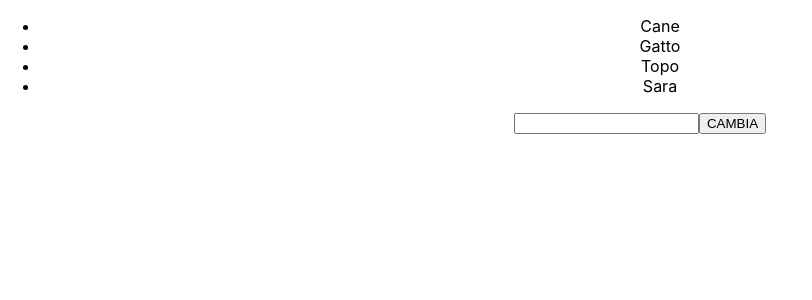
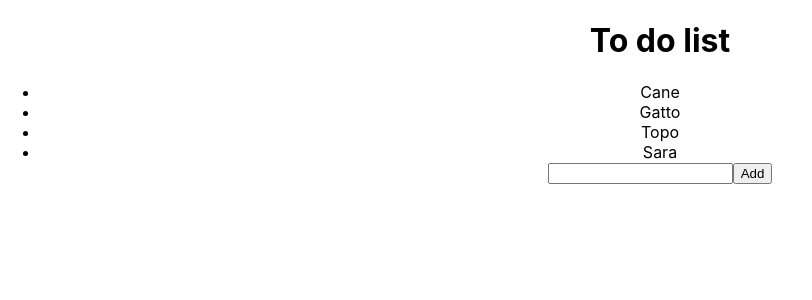
Before and after one commit to Underscore2/EserciziReact, a React (Create React App) app in the folder esercizio/: page / in a window 1280 px wide. Shown: the top 300 px of the page, without its empty margins (0-812 px from the left). Built offline with nearby package versions, Linux system fonts and the light colour scheme.

Commit message:
Lists - 02 Done

```diff
--- a/esercizio/src/TodoList.js
+++ b/esercizio/src/TodoList.js
@@ -1,40 +1,45 @@
-import React, { createRef } from 'react';
+import React from 'react'
 
-class Todolist extends React.Component {
-    inpt = createRef
+
+class TodoList extends React.Component {
+
     state = {
-        item: [
-            'Cane', 'Gatto', 'Topo', 'Sara'
-        ],
-        addItems: ''
+        todos: ['Cane', 'Gatto', 'Topo', 'Sara'],
+        value: ''
     }
 
-    eventHandler = (event) => {
+    inputSaver = (event) => this.setState({ value: event.target.value });
+    dataPusher = (event) => {
+        this.setState((state) => {
 
-        this.setState((state) => {
-            console.log(state.addItems)
-            return { addItems: state.addItems = event.target.value }
-        })
-    }
+            return {
+                todos: state.todos.concat(this.state.value),
+                value: state.value=''
 
-    eventSaver = () => {
-        this.setState((state) => {
-            console.log(this.state.addItems)
-            console.log(this.state.item)
-            return { item: state.item.concat(this.state.addItems) }
+
+            }
         })
     }
 
 
     render() {
         return (
-            <div>
-                <ul>{this.state.item.map((item, index) => (<li key={index}>{item}</li>))}</ul>
-
-                <input type="text" value={this.state.addItems} onChange={this.eventHandler} />
-                <button onClick={this.eventSaver}>CAMBIA</button>
-            </div>
+            <>
+                <ul>
+                    <h1>To do list</h1>
+                    {this.state.todos.map((todo, index) => {
+                        return (
+                            <li key={index}>{todo}</li>
+                        )
+                    })}
+                    <input type="text" name='inputin' value={this.state.value}onChange={this.inputSaver}></input>
+                    <button  onClick={this.dataPusher}>
+                        Add
+                    </button>
+                </ul>
+            </>
         )
     }
 }
-export default Todolist
+
+export default TodoList
```
Also changed, not shown: 1 other file (tests, documents, lock files or other folders).
